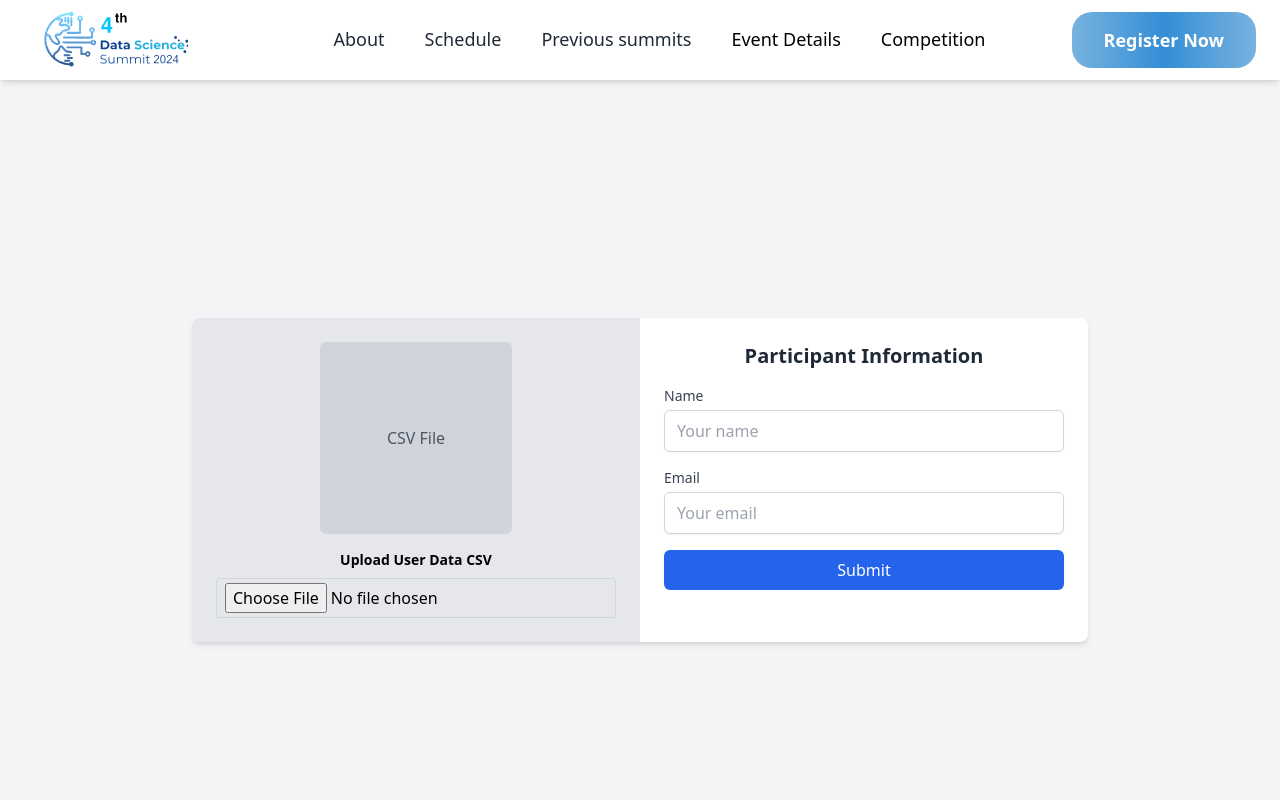
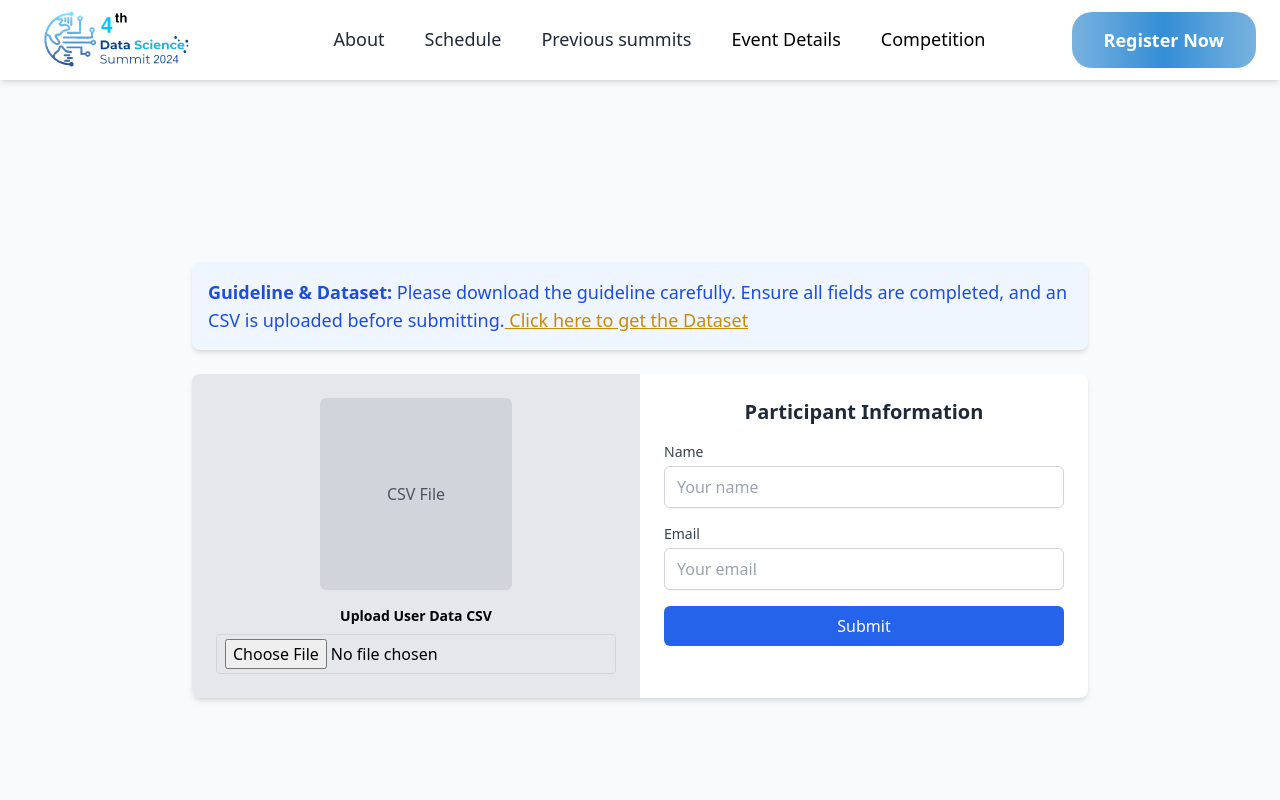
Before and after one commit to Y3ASIN/datascience-summit, a Next.js app: page /hackathon/data-hackathon in a window 1280 px wide. Shown: the top 800 px of the page. Built offline with nearby package versions, Linux system fonts and the light colour scheme.

Commit message:
Dataset and guideline added

```diff
--- a/app/hackathon/data-hackathon/page.tsx
+++ b/app/hackathon/data-hackathon/page.tsx
@@ -124,9 +124,20 @@ export default function DataHackathon() {
   };
 
   return (
-    <div className="flex min-h-screen items-center justify-center bg-gray-100 p-6">
+    <>
       <ToastContainer />
+
+      <div className="flex min-h-screen flex-col items-center justify-center bg-gray-50 px-4 py-6 sm:px-6 lg:px-8">
+
+        <div className="mb-6 w-full max-w-4xl rounded-lg bg-blue-50 p-4 text-blue-700 shadow-md">
+          <p className="text-lg">
+            <strong>Guideline & Dataset:</strong> Please download the guideline carefully.
+            Ensure all fields are completed, and an CSV is uploaded before
+            submitting.<a href="/Hackathon.zip" className="underline text-yellow-600"> Click here to get the Dataset </a>
+          </p>
+        </div>
         <div className="grid w-full max-w-4xl grid-cols-1 overflow-hidden rounded-lg bg-white shadow-md md:grid-cols-2">
+
           <div className="flex flex-col items-center justify-center bg-gray-200 p-6">
             <div className="mb-4 flex h-48 w-48 items-center justify-center rounded-md bg-gray-300">
               <span className="text-gray-600">CSV File</span>
@@ -192,5 +203,6 @@ export default function DataHackathon() {
           </div>
         </div>
       </div>
+    </>
   );
 }
--- a/app/hackathon/promptcraft/page.tsx
+++ b/app/hackathon/promptcraft/page.tsx
@@ -78,8 +78,17 @@ export default function PromptCraftPage() {
     <>
       <ToastContainer />
 
-      <div className="flex min-h-screen items-center justify-center bg-gray-50 px-4 py-6 sm:px-6 lg:px-8">
+      <div className="flex min-h-screen flex-col items-center justify-center bg-gray-50 px-4 py-6 sm:px-6 lg:px-8">
+
+        <div className="mb-6 w-full max-w-4xl rounded-lg bg-blue-50 p-4 text-blue-700 shadow-md">
+          <p className="text-lg">
+            <strong>Guideline:</strong> Please read the  guideline carefully.
+            Ensure all fields are completed, and an image is uploaded before
+            submitting.<a href="/Prompt.pdf" className="underline text-yellow-600"> Click here to get the Guideline </a>
+          </p>
+        </div>
         <div className="grid w-full max-w-4xl grid-cols-1 overflow-hidden rounded-lg bg-white shadow-md md:grid-cols-2">
+
           {/* Left Side: Image Upload and Preview */}
           <div className="flex flex-col items-center justify-center bg-gray-100 p-6">
             <div className="mb-4">
```
Also changed, not shown: app/hackathon/data-hackathon/testData.csv, public/targets.csv (added), public/testData.csv, 2 other files (tests, documents, lock files or other folders). Lines whose indentation alone changed are shown as unchanged.
